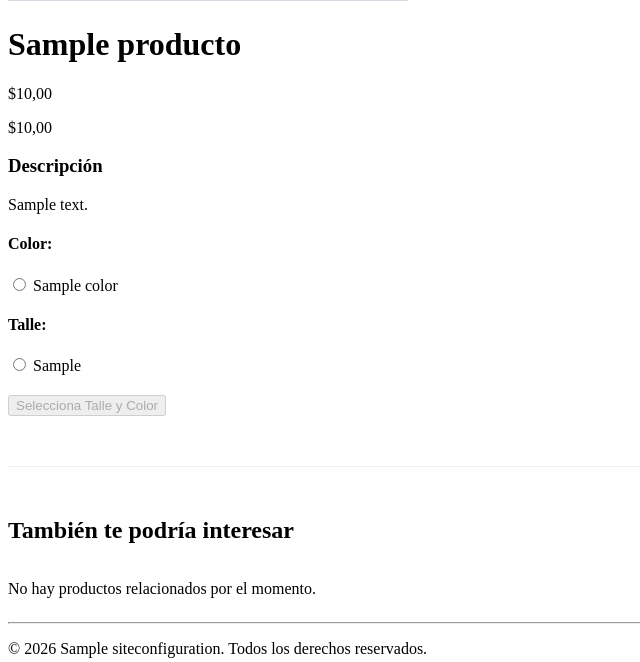
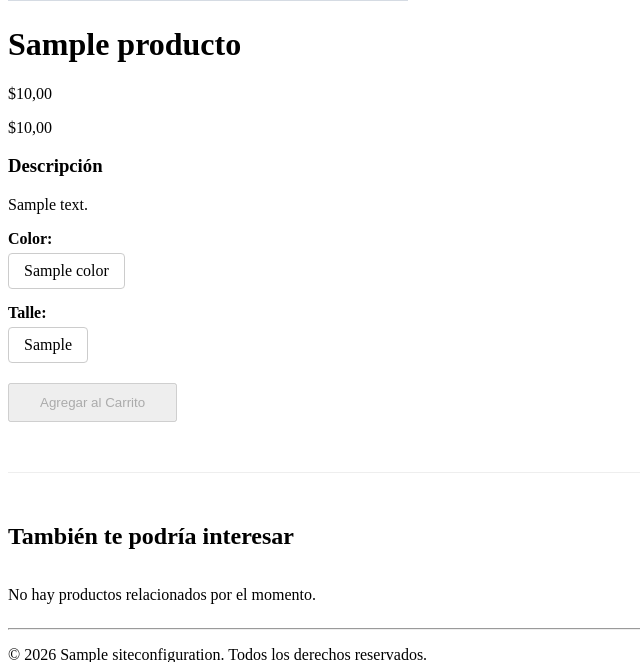
Before and after one commit to fairjey1/Django-web-ecommerce-senda, a Django app: page /products/detalle/1/ in a window 1280 px wide. Shown: the part 1129-1791 px from the top of the page, without its empty margins (0-640 px from the left). Run offline with Django 5.2, Linux system fonts and the light colour scheme; tables that the repository leaves empty hold one stand-in row (values such as "Sample post"); grey boxes marked "Sample" are stand-in pictures.

Commit message:
add stock to the template

```diff
--- a/apps/products/templates/products/producto_detalle.html
+++ b/apps/products/templates/products/producto_detalle.html
@@ -75,43 +75,84 @@
             <p>{{ producto.descripcion }}</p>
         </div>
 
+        {{ stock_por_variante|json_script:"stock-data" }}
+
+        <script type="application/json" id="variantes-json">
+            [
+                {% for v in variantes %}
+                {
+                    "id": {{ v.id }},
+                    "color_id": "{{ v.color.id }}",
+                    "talle": "{{ v.talle|escapejs }}",
+                    "stock": {{ v.cantidad_stock }}
+                }{% if not forloop.last %},{% endif %}
+                {% endfor %}
+            ]
+        </script>
+
         <form action="#" method="POST" class="form-seleccion-variante">
             {% csrf_token %}
 
-            <div class="selector-atributos">
-                <div class="opciones-grupo">
-                    <h4>Color:</h4>
-                    <div class="botones-seleccion">
+            <div class="grupo-seleccion">
+                <label><strong>Color:</strong></label>
+                <div class="botones-container">
                     {% for color in colores_unicos %}
-                            <label class="radio-label">
-                                <input type="radio" name="color_seleccionado" value="{{ color.id }}" class="radio-color">
-                                <span class="checkmark">{{ color.nombre }}</span>
+                        <label class="btn-check">
+                            <input type="radio" name="color_sel" value="{{ color.id }}" class="radio-variante">
+                            <span>{{ color.nombre }}</span>
                         </label>
                     {% endfor %}
                 </div>
             </div>
 
-                <div class="opciones-grupo" style="margin-top: 15px;">
-                    <h4>Talle:</h4>
-                    <div class="botones-seleccion">
+            <div class="grupo-seleccion" style="margin-top: 15px;">
+                <label><strong>Talle:</strong></label>
+                <div class="botones-container">
                     {% for talle in talles_unicos %}
-                            <label class="radio-label">
-                                <input type="radio" name="talle_seleccionado" value="{{ talle }}" class="radio-talle">
-                                <span class="checkmark">{{ talle }}</span>
+                        <label class="btn-check">
+                            <input type="radio" name="talle_sel" value="{{ talle }}" class="radio-variante">
+                            <span>{{ talle }}</span>
                         </label>
                     {% endfor %}
                 </div>
             </div>
+
+            <div id="seccion-compra" style="margin-top: 25px; display: none;">
+                <div style="display: flex; align-items: center; gap: 20px;">
+                    <div>
+                        <label><strong>Cantidad:</strong></label>
+                        <div class="contador-container" style="display: flex; align-items: center; gap: 10px; margin-top: 5px;">
+                            <button type="button" onclick="ajustarCantidad(-1)">-</button>
+                            <input type="number" id="input-cantidad" name="cantidad" value="1" min="1" readonly style="width: 50px; text-align: center;">
+                            <button type="button" onclick="ajustarCantidad(1)">+</button>
+                        </div>
+                    </div>
+                    <div>
+                        <p id="stock-disponible" style="margin: 0; color: #666;"></p>
+                    </div>
+                </div>
             </div>
 
-            <input type="hidden" name="variante" id="variante-final-id" required>
+            <input type="hidden" name="variante_id" id="variante-id-final">
 
-            <p id="mensaje-stock" style="color: red; font-size: 0.9em; display: none;">Sin stock para esta combinación.</p>
-
-            <button type="submit" id="btn-agregar" class="btn-agregar-carrito" disabled style="margin-top: 20px;">
-                Selecciona Talle y Color
+            <button type="submit" id="btn-carrito" disabled style="margin-top: 20px; padding: 10px 30px;">
+                Agregar al Carrito
             </button>
         </form>
+
+        <style>
+            /* Estilo básico para que los radio parezcan botones */
+            .botones-container { display: flex; gap: 10px; flex-wrap: wrap; margin-top: 5px; }
+            .btn-check input { display: none; }
+            .btn-check span {
+                display: inline-block; padding: 8px 15px; border: 1px solid #ccc;
+                cursor: pointer; border-radius: 4px;
+            }
+            .btn-check input:checked + span {
+                background-color: #000; color: #fff; border-color: #000;
+            }
+            .btn-check.disabled { opacity: 0.3; pointer-events: none; }
+        </style>
 
     </div>
 </div>
@@ -165,72 +206,130 @@
     ]
 </script>
 <script>
-document.addEventListener('DOMContentLoaded', function() {
+    const variantes = JSON.parse(document.getElementById('variantes-json').textContent);
+    const inputCant = document.getElementById('input-cantidad');
+    const displayStock = document.getElementById('stock-disponible');
+    const seccionCompra = document.getElementById('seccion-compra');
+    const btnCarrito = document.getElementById('btn-carrito');
+    const inputFinal = document.getElementById('variante-id-final');
 
-// Capturamos el texto del bloque de arriba y lo convertimos a un array real de JavaScript
-    const textoDatos = document.getElementById('variantes-data').textContent;
-    const variantes = JSON.parse(textoDatos);
+    // --- NUEVO: Rastreadores para permitir "des-seleccionar" ---
+    let ultimoColor = null;
+    let ultimoTalle = null;
 
-    const radiosColor = document.querySelectorAll('.radio-color');
-    const radiosTalle = document.querySelectorAll('.radio-talle');
-    const inputVarianteId = document.getElementById('variante-final-id');
-    const btnAgregar = document.getElementById('btn-agregar');
-    const msjStock = document.getElementById('mensaje-stock');
+    const radiosColor = document.querySelectorAll('input[name="color_sel"]');
+    const radiosTalle = document.querySelectorAll('input[name="talle_sel"]');
 
-    function actualizarOpciones() {
-        // Obtenemos qué eligió el usuario (puede ser undefined si aún no tocó nada)
-        const colorSeleccionado = document.querySelector('.radio-color:checked')?.value;
-        const talleSeleccionado = document.querySelector('.radio-talle:checked')?.value;
+    // Escuchamos el CLICK en lugar del CHANGE en Colores
+    radiosColor.forEach(radio => {
+        radio.addEventListener('click', function(e) {
+            if (ultimoColor === this.value) {
+                // Si tocó el que ya estaba seleccionado, lo apagamos
+                this.checked = false;
+                ultimoColor = null;
+            } else {
+                // Si tocó uno nuevo, actualizamos el rastreador
+                ultimoColor = this.value;
+            }
+            actualizarInterfaz();
+        });
+    });
 
-        // Resetear estado del botón y del input oculto
-        btnAgregar.disabled = true;
-        btnAgregar.innerText = "Selecciona Talle y Color";
-        inputVarianteId.value = "";
-        msjStock.style.display = 'none';
+    // Escuchamos el CLICK en lugar del CHANGE en Talles
+    radiosTalle.forEach(radio => {
+        radio.addEventListener('click', function(e) {
+            if (ultimoTalle === this.value) {
+                this.checked = false;
+                ultimoTalle = null;
+            } else {
+                ultimoTalle = this.value;
+            }
+            actualizarInterfaz();
+        });
+    });
 
-        // Lógica de inhabilitación cruzada
+    function actualizarInterfaz() {
+        const colorSeleccionado = document.querySelector('input[name="color_sel"]:checked')?.value;
+        const talleSeleccionado = document.querySelector('input[name="talle_sel"]:checked')?.value;
+
+        // --- 1. LÓGICA DE INHABILITACIÓN DE TALLES SEGÚN COLOR ---
         radiosTalle.forEach(radio => {
             if (colorSeleccionado) {
-                // Buscamos si existe esta variante con stock
-                const varianteExiste = variantes.find(v => v.color_id === colorSeleccionado && v.talle === radio.value && v.stock > 0);
-                radio.disabled = !varianteExiste;
-                // Opcional: Agregar clase visual de inhabilitado
-                radio.parentElement.style.opacity = varianteExiste ? "1" : "0.4";
+                const tieneStock = variantes.some(v => v.color_id == colorSeleccionado && v.talle == radio.value && v.stock > 0);
+
+                if (tieneStock) {
+                    radio.disabled = false;
+                    radio.parentElement.classList.remove('disabled');
+                } else {
+                    radio.disabled = true;
+                    radio.parentElement.classList.add('disabled');
+                    if (radio.checked) {
+                        radio.checked = false;
+                        ultimoTalle = null; // Sincronizamos el rastreador si el script lo apaga
+                    }
+                }
             } else {
                 radio.disabled = false;
-                radio.parentElement.style.opacity = "1";
+                radio.parentElement.classList.remove('disabled');
             }
         });
 
+        // --- 2. LÓGICA DE INHABILITACIÓN DE COLORES SEGÚN TALLE ---
         radiosColor.forEach(radio => {
             if (talleSeleccionado) {
-                const varianteExiste = variantes.find(v => v.talle === talleSeleccionado && v.color_id === radio.value && v.stock > 0);
-                radio.disabled = !varianteExiste;
-                radio.parentElement.style.opacity = varianteExiste ? "1" : "0.4";
+                const tieneStock = variantes.some(v => v.color_id == radio.value && v.talle == talleSeleccionado && v.stock > 0);
+
+                if (tieneStock) {
+                    radio.disabled = false;
+                    radio.parentElement.classList.remove('disabled');
+                } else {
+                    radio.disabled = true;
+                    radio.parentElement.classList.add('disabled');
+                    if (radio.checked) {
+                        radio.checked = false;
+                        ultimoColor = null; // Sincronizamos el rastreador si el script lo apaga
+                    }
+                }
             } else {
                 radio.disabled = false;
-                radio.parentElement.style.opacity = "1";
+                radio.parentElement.classList.remove('disabled');
             }
         });
 
-        // Si ambas cosas están seleccionadas, buscamos el ID exacto
-        if (colorSeleccionado && talleSeleccionado) {
-            const varianteExacta = variantes.find(v => v.color_id === colorSeleccionado && v.talle === talleSeleccionado);
+        // --- 3. LÓGICA DE STOCK Y CONTADOR ---
+        const colorFinal = document.querySelector('input[name="color_sel"]:checked')?.value;
+        const talleFinal = document.querySelector('input[name="talle_sel"]:checked')?.value;
 
-            if (varianteExacta && varianteExacta.stock > 0) {
-                inputVarianteId.value = varianteExacta.id;
-                btnAgregar.disabled = false;
-                btnAgregar.innerText = "Agregar al Carrito";
+        if (colorFinal && talleFinal) {
+            const encontrado = variantes.find(v => v.color_id == colorFinal && v.talle == talleFinal);
+
+            if (encontrado && encontrado.stock > 0) {
+                seccionCompra.style.display = 'block';
+                displayStock.innerText = `Stock: ${encontrado.stock} unidades`;
+                inputCant.max = encontrado.stock;
+
+                // Solo reseteamos a 1 si el valor actual es mayor al nuevo stock máximo
+                if (parseInt(inputCant.value) > encontrado.stock) {
+                    inputCant.value = 1;
+                }
+
+                inputFinal.value = encontrado.id;
+                btnCarrito.disabled = false;
+            }
         } else {
-                msjStock.style.display = 'block';
-                btnAgregar.innerText = "Sin Stock";
-            }
+            seccionCompra.style.display = 'none';
+            btnCarrito.disabled = true;
         }
     }
 
-    // Escuchar los clicks en todos los botones
-    radiosColor.forEach(r => r.addEventListener('change', actualizarOpciones));
-    radiosTalle.forEach(r => r.addEventListener('change', actualizarOpciones));
-});
+    function ajustarCantidad(cambio) {
+        let actual = parseInt(inputCant.value);
+        let maximo = parseInt(inputCant.max);
+        let nuevo = actual + cambio;
+
+        if (nuevo >= 1 && nuevo <= maximo) {
+            inputCant.value = nuevo;
+        }
+    }
 </script>
 {% endblock %}
--- a/apps/products/views.py
+++ b/apps/products/views.py
@@ -1,3 +1,5 @@
+from multiprocessing import context
+
 from django.shortcuts import render, get_object_or_404
 from django.views import View
 from django.views.generic import DetailView
@@ -96,9 +98,11 @@
         # Agregamos las variantes al diccionario contexto para el html
         variantes = self.object.variantes.all()
         context['variantes'] = variantes
-        context['colores_unicos'] = set(v.color for v in variantes)
-        context['talles_unicos'] = set(v.talle for v in variantes)
-
+        context['colores_unicos'] = sorted(set(v.color for v in variantes), key=lambda x: x.nombre)
+        context['talles_unicos'] = sorted(set(v.talle for v in variantes))
+        # stock de cada variante
+        stock_por_variante = {v.id: v.cantidad_stock for v in variantes}
+        context['stock_por_variante'] = stock_por_variante
 
         categorias_ids = producto_actual.categorias.values_list('id', flat=True)
         productos_relacionados = Producto.objects.filter(
```
Lines whose indentation alone changed are shown as unchanged.
